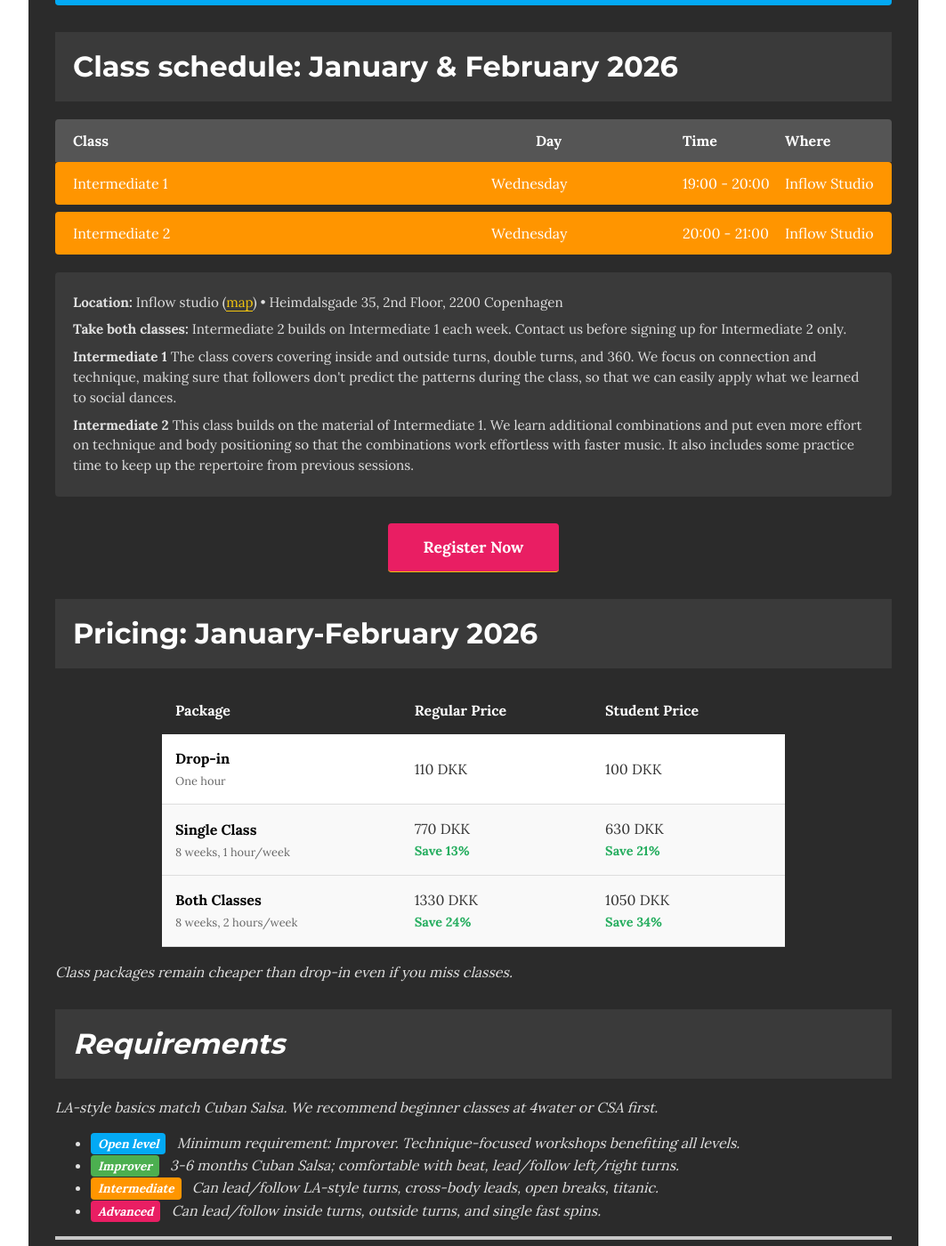
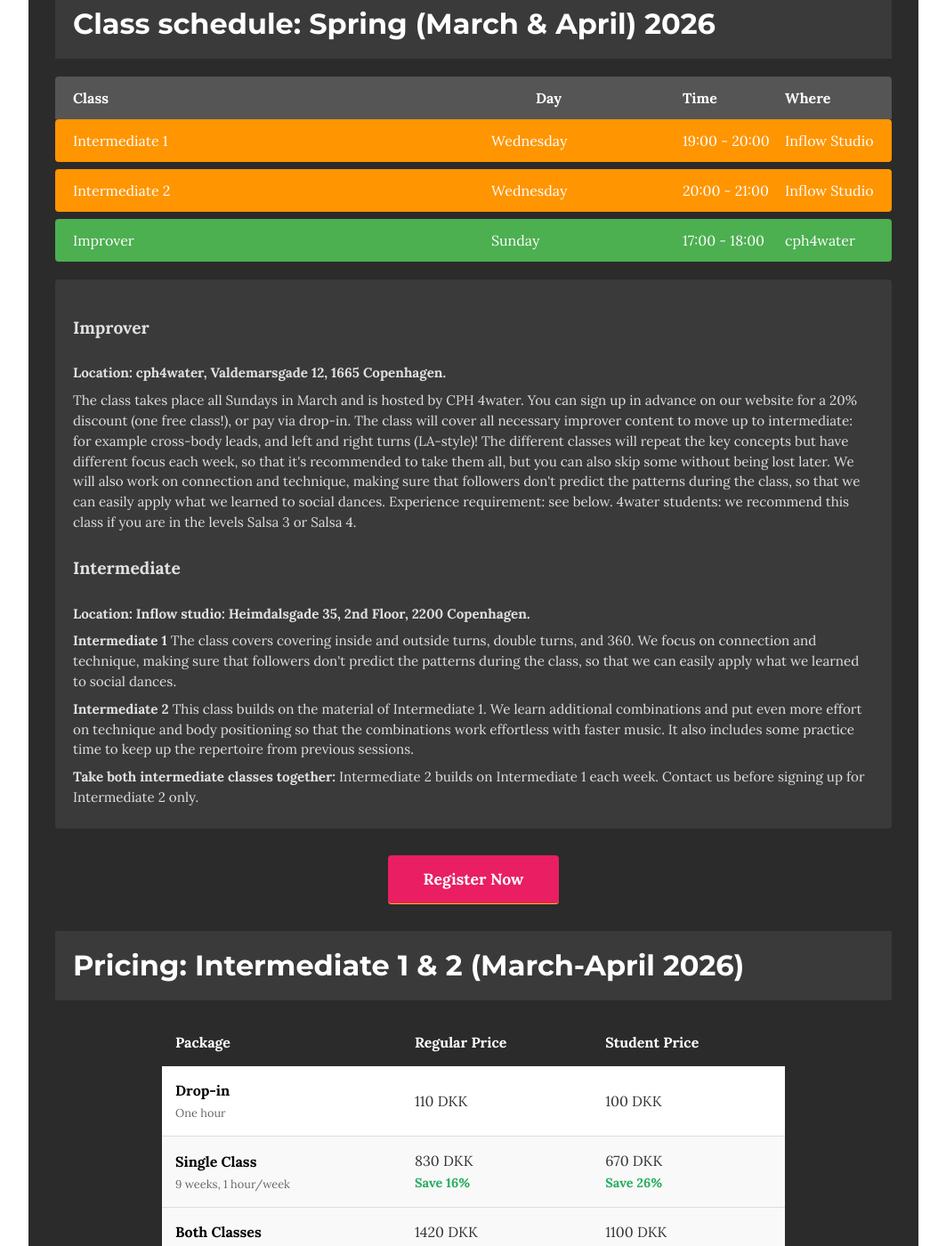
Before and after one commit to sdarougheh/salsalastyle, a Jekyll site: the page built from index.html, in a window 1280 px wide and 1400 px high, scrolled down 698 px. Shown: the whole window at 89% size, without its empty margins (108-1171 px from the left). Built offline with Jekyll 4.4.1, drawn with Linux system fonts in a browser that asks for light colours; comment, search, counter and statistics services are not loaded; some of the changed text lies outside the part shown.

Commit message:
spring classes

```diff
--- a/_includes/class_prices.html
+++ b/_includes/class_prices.html
@@ -1,6 +1,7 @@
-<h2>Pricing: January-February 2026</h2>
+<h2>Pricing: Intermediate 1 & 2 (March-April 2026)</h2>
 
 <div class="pricing-container">
+
   <table class="pricing-table">
     <thead>
       <tr>
@@ -16,15 +17,45 @@
         <td>100 DKK</td>
       </tr>
       <tr class="highlight">
-        <td><strong>Single Class</strong><br><small>8 weeks, 1 hour/week</small></td>
-        <td>770 DKK<br><span class="savings">Save 13%</span></td>
-        <td>630 DKK<br><span class="savings">Save 21%</span></td>
+        <td><strong>Single Class</strong><br><small>9 weeks, 1 hour/week</small></td>
+        <td>830 DKK<br><span class="savings">Save 16%</span></td>
+        <td>670 DKK<br><span class="savings">Save 26%</span></td>
       </tr>
       <tr class="highlight">
-        <td><strong>Both Classes</strong><br><small>8 weeks, 2 hours/week</small></td>
-        <td>1330 DKK<br><span class="savings">Save 24%</span></td>
-        <td>1050 DKK<br><span class="savings">Save 34%</span></td>
+        <td><strong>Both Classes</strong><br><small>9 weeks, 2 hours/week</small></td>
+        <td>1420 DKK<br><span class="savings">Save 28%</span></td>
+        <td>1100 DKK<br><span class="savings">Save 38%</span></td>
       </tr>
     </tbody>
   </table>
 </div>
+
+<p><b>The early-bird discount on Intermediate 1 and 2 runs out on February 15th!</b></p>
+
+
+<h2>Pricing: Improver (March 2026, with cph4water)</h2>
+
+<div class="pricing-container">
+
+  <table class="pricing-table">
+    <thead>
+      <tr>
+        <th>Package</th>
+        <th>Regular Price</th>
+        <th>Student Price</th>
+      </tr>
+    </thead>
+    <tbody>
+      <tr>
+        <td><strong>Drop-in</strong><br><small>One hour</small></td>
+        <td>90 DKK</td>
+        <td>75 DKK</td>
+      </tr>
+      <tr class="highlight">
+        <td><strong>Single Class</strong><br><small>5 weeks, 1 hour/week</small></td>
+        <td>360 DKK<br><span class="savings">Save 20%</span></td>
+        <td>300 DKK<br><span class="savings">Save 20%</span></td>
+      </tr>
+    </tbody>
+  </table>
+</div>
--- a/_includes/classes.html
+++ b/_includes/classes.html
@@ -1,5 +1,5 @@
 
-<h2>Class schedule: January & February 2026</h2>
+<h2>Class schedule: Spring (March & April) 2026</h2>
 
 <div class="schedule-table">
   <div class="schedule-header">
@@ -22,18 +22,37 @@
     <span>20:00 - 21:00</span>
     <span>Inflow Studio</span>
   </div>
+
+    <div class="schedule-row improver">
+    <span>Improver</span>
+    <span>Sunday</span>
+    <span>17:00 - 18:00</span>
+    <span>cph4water</span>
+  </div>
 </div>
 
 <div class="class-details">
-  <p><strong>Location:</strong> Inflow studio (<a href="[google maps]">map</a>) • Heimdalsgade 35, 2nd Floor, 2200 Copenhagen</p>
 
-  <p><strong>Take both classes:</strong> Intermediate 2 builds on Intermediate 1 each week. Contact us before signing up for Intermediate 2 only.</p>
+      <h4>Improver</h4>
+      <p><b>Location: cph4water, Valdemarsgade 12, 1665 Copenhagen.</b></p>
+  <p>
+    The class takes place all Sundays in March and is hosted by CPH 4water. You can sign up in advance on our website for a 20% discount (one free class!), or pay via drop-in.
+        The class will cover all necessary improver content to move up to intermediate: for example cross-body leads, and left and right turns (LA-style)!
+    The different classes will repeat the key concepts but have different focus each week, so that it's recommended to take them all, but you can also skip some without being lost later.
+    We will also work on connection and technique, making sure that followers don't predict the patterns during the class, so that we can easily apply what we learned to social dances.
+  Experience requirement: see below. 4water students: we recommend this class if you are in the levels Salsa 3 or Salsa 4.
+      </p>
+  <h4>Intermediate</h4>
+  <p><b>Location: Inflow studio: Heimdalsgade 35, 2nd Floor, 2200 Copenhagen.</b></p>
+
 
     <p><strong>Intermediate 1</strong>
 The class covers covering inside and outside turns, double turns, and 360. We focus on connection and technique, making sure that followers don't predict the patterns during the class, so that we can easily apply what we learned to social dances.
         </p>
 <p><strong>Intermediate 2</strong> This class builds on the material of Intermediate 1. We learn additional combinations and put even more effort on technique and body positioning so that the combinations work effortless with faster music. It also includes some practice time to keep up the repertoire from previous sessions.
 </p>
+  <p><strong>Take both intermediate classes together:</strong> Intermediate 2 builds on Intermediate 1 each week. Contact us before signing up for Intermediate 2 only.</p>
+
 </div>
 
 <div class="cta-register">
@@ -43,7 +62,6 @@ The class covers covering inside and outside turns, double turns, and 360. We fo
 
 {% include class_prices.html %}
 
-<p><em>Class packages remain cheaper than drop-in even if you miss classes.
   <!--Prices increase January 1, 2026—<a href="/registration" class="red-link">register now!</a></em></p>-->
 
 <h2>Requirements</h2>
```
Also changed, not shown: _data/workshops.yml (+5 -5 lines), registration.md (+3 -2 lines).
